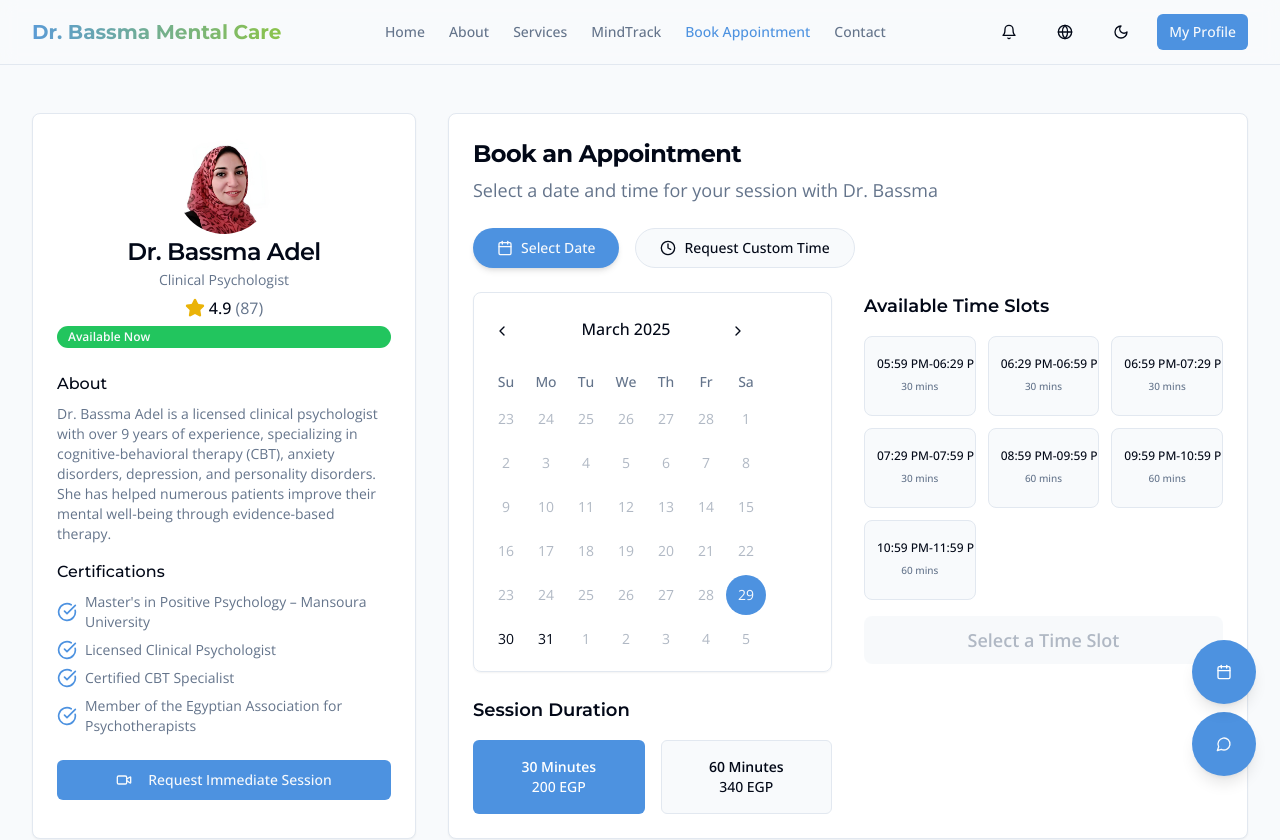
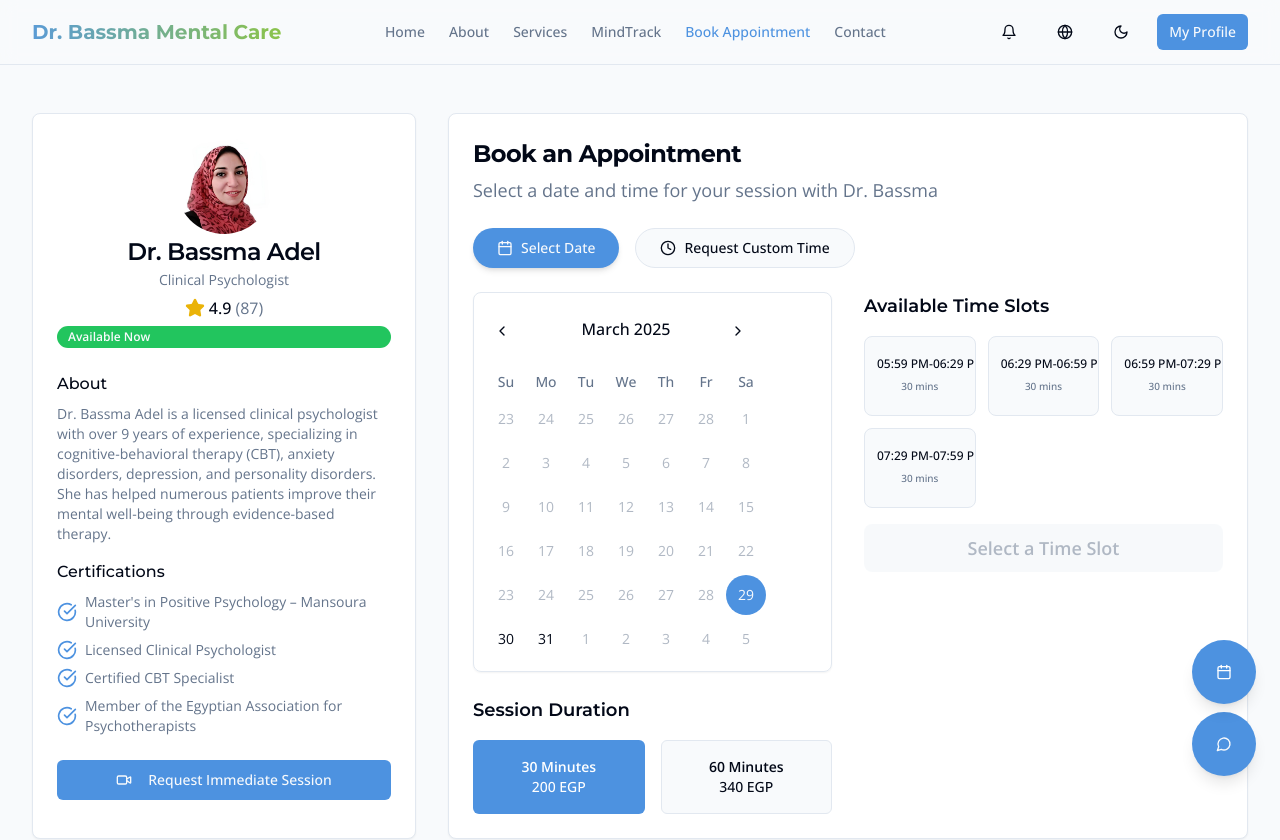
Before and after one commit to nohahatem24/dr-basma-mentalcare, a React (Vite) app: page /book-appointment in a window 1280 px wide. Shown: the top 840 px of the page. Built offline with nearby package versions, Linux system fonts and the light colour scheme.

Commit message:
book appointment1

```diff
--- a/src/pages/DoctorProfile.tsx
+++ b/src/pages/DoctorProfile.tsx
@@ -49,14 +49,15 @@ const DoctorProfile = () => {
     { startTime: "06:29 PM", endTime: "06:59 PM", duration: "30" },
     { startTime: "06:59 PM", endTime: "07:29 PM", duration: "30" },
     { startTime: "07:29 PM", endTime: "07:59 PM", duration: "30" },
+    { startTime: "07:59 PM", endTime: "08:59 PM", duration: "60" },
     { startTime: "08:59 PM", endTime: "09:59 PM", duration: "60" },
     { startTime: "09:59 PM", endTime: "10:59 PM", duration: "60" },
     { startTime: "10:59 PM", endTime: "11:59 PM", duration: "60" },
   ];
 
-  const [availableSlots, setAvailableSlots] = useState<TimeSlot[]>(defaultTimeSlots);
+  const [availableSlots, setAvailableSlots] = useState<TimeSlot[]>([]);
 
-  // Update available slots when date changes
+  // Update available slots when date or duration changes
   useEffect(() => {
     if (!selectedDate) return;
 
@@ -65,12 +66,14 @@ const DoctorProfile = () => {
     const selected = new Date(selectedDate);
     selected.setHours(0, 0, 0, 0);
 
+    let filteredSlots = defaultTimeSlots.filter(slot => slot.duration === selectedDuration);
+
     if (selected.getTime() === today.getTime()) {
       // If selected date is today, only show future time slots
       const currentHour = new Date().getHours();
       const currentMinutes = new Date().getMinutes();
 
-      const filteredSlots = defaultTimeSlots.filter(slot => {
+      filteredSlots = filteredSlots.filter(slot => {
         const [time, period] = slot.startTime.split(' ');
         const [hours, minutes] = time.split(':').map(Number);
         let slotHour = hours;
@@ -79,16 +82,20 @@ const DoctorProfile = () => {
         return (slotHour > currentHour) ||
                (slotHour === currentHour && Number(minutes) > currentMinutes);
       });
+    } else if (selected.getTime() < today.getTime()) {
+      // Past dates show no slots
+      filteredSlots = [];
+    }
+    // Future dates show all slots for selected duration (already filtered above)
 
-      setAvailableSlots(filteredSlots);
-    } else if (selected.getTime() > today.getTime()) {
-      // Future dates show all slots
-      setAvailableSlots(defaultTimeSlots);
-    } else {
-      // Past dates show no slots
-      setAvailableSlots([]);
-    }
-  }, [selectedDate]);
+    setAvailableSlots(filteredSlots);
+    setSelectedSlot(null); // Reset selected slot when duration changes
+  }, [selectedDate, selectedDuration]);
+
+  const handleDurationChange = (duration: '30' | '60') => {
+    setSelectedDuration(duration);
+    setSelectedSlot(null); // Reset selected slot when duration changes
+  };
 
   const getFeeByDuration = (duration: '30' | '60', isCustomRequest: boolean = false) => {
     if (isCustomRequest) {
@@ -323,7 +330,7 @@ const DoctorProfile = () => {
                         <div className="grid grid-cols-2 gap-4">
                           <Button
                             variant={selectedDuration === '30' ? "default" : "outline"}
-                            onClick={() => setSelectedDuration('30')}
+                            onClick={() => handleDurationChange('30')}
                             className={`h-auto py-4 ${selectedDuration === '30' ? 'bg-primary text-white' : ''}`}
                           >
                             <div className="text-center">
@@ -333,7 +340,7 @@ const DoctorProfile = () => {
                           </Button>
                           <Button
                             variant={selectedDuration === '60' ? "default" : "outline"}
-                            onClick={() => setSelectedDuration('60')}
+                            onClick={() => handleDurationChange('60')}
                             className={`h-auto py-4 ${selectedDuration === '60' ? 'bg-primary text-white' : ''}`}
                           >
                             <div className="text-center">
```
